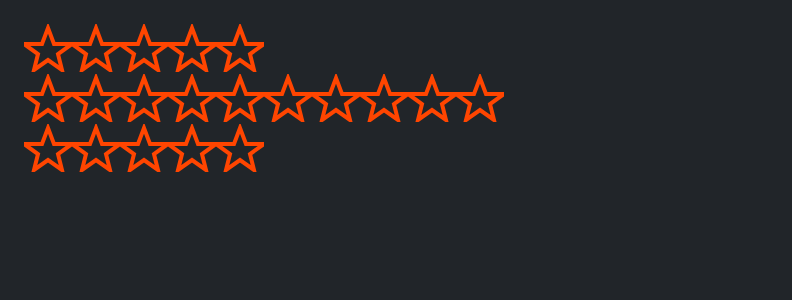
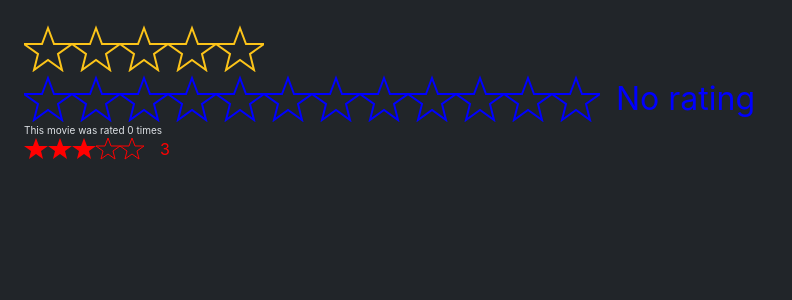
Before and after one commit to Ataklti-Hanis/MovieList, a React (Create React App) app: page / in a window 1280 px wide. Shown: the top 300 px of the page, without its empty margins (0-792 px from the left). Built offline with nearby package versions, Linux system fonts and the light colour scheme.

Commit message:
end of the rating

```diff
--- a/src/StarRating.js
+++ b/src/StarRating.js
@@ -1,6 +1,6 @@
 import { useState } from "react";
+import PropTypes from "prop-types";
 
-export { useState } from "react";
 const containerStyle = {
   display: "flex",
   alignItems: "center",
@@ -9,19 +9,40 @@
 const starContainerStyle = {
   display: "flex",
 };
-const textStyle = {
-  lineHeight: "1",
-  margin: "0",
+StarRating.propTypes = {
+  maxRating: PropTypes.number.isRequired,
+  color: PropTypes.string,
+  size: PropTypes.number,
+  className: PropTypes.string,
+  messages: PropTypes.array,
+  defaultRating: PropTypes.number,
+  onSetRating: PropTypes.func,
 };
-export default function StarRating({ maxRating = 5, color, size }) {
-  const [rating, setRating] = useState(0);
+
+export default function StarRating({
+  maxRating = 5,
+  color = "#fcc419",
+  size = 48,
+  className = "",
+  messages = [],
+  defaultRating = 0,
+  onSetRating,
+}) {
+  const [rating, setRating] = useState(defaultRating);
   const [hoverRating, setHoverRating] = useState(0);
 
   function handleRating(rate) {
     setRating(rate);
+    setHoverRating(0);
   }
+  const textStyle = {
+    lineHeight: "1",
+    margin: "0",
+    color,
+    fontSize: `${size / 1.5}px`,
+  };
   return (
-    <div style={containerStyle}>
+    <div style={containerStyle} className={className}>
       <div style={starContainerStyle}>
         {Array.from({ length: maxRating }, (_, i) => (
           <Stars
@@ -30,14 +51,20 @@
             full={hoverRating ? hoverRating >= i + 1 : rating >= i + 1}
             onHoverIn={() => setHoverRating(i + 1)}
             onHoverOut={() => setHoverRating(0)}
+            color={color}
+            size={size}
           />
         ))}
       </div>
-      <p style={textStyle}>{hoverRating || rating || ""}</p>
+      <p style={textStyle}>
+        {messages.length === maxRating
+          ? messages[hoverRating ? hoverRating - 1 : rating - 1]
+          : hoverRating || rating || "No rating"}
+      </p>
     </div>
   );
 }
-function Stars({ onRate, full, onHoverIn }) {
+function Stars({ onRate, full, onHoverIn, color, size }) {
   return (
     <span
       role="button"
@@ -49,23 +76,23 @@
       {full ? (
         <svg
           xmlns="http://www.w3.org/2000/svg"
-          width="48"
-          height="48"
+          width={`${size}px`}
+          height={`${size}px`}
           cursor="pointer"
           viewBox="0 0 24 24"
-          fill="orangered"
+          fill={color}
         >
           <polygon points="12,2 15,10 24,10 17,15 19,23 12,18 5,23 7,15 0,10 9,10" />
         </svg>
       ) : (
         <svg
           xmlns="http://www.w3.org/2000/svg"
-          width="48"
-          height="48"
+          width={`${size}px`}
+          height={`${size}px`}
           viewBox="0 0 24 24"
           fill="none"
-          stroke="orangered"
-          strokeWidth="2"
+          stroke={color}
+          strokeWidth={color}
         >
           <polygon points="12,2 15,10 24,10 17,15 19,23 12,18 5,23 7,15 0,10 9,10" />
         </svg>
--- a/src/index.js
+++ b/src/index.js
@@ -18,8 +18,11 @@
 root.render(
   <React.StrictMode>
     {/* <App /> */}
-    <StarRating maxRating="5" />
-    <StarRating maxRating="10" />
-    <StarRating />
+    <StarRating
+      maxRating={5}
+      messages={["Terrible", "Bad", "Okay", "Good", "Amazing"]}
+    />
+    <Test />
+    <StarRating color="red" size={24} className="test" defaultRating={3} />
   </React.StrictMode>
 );
```
